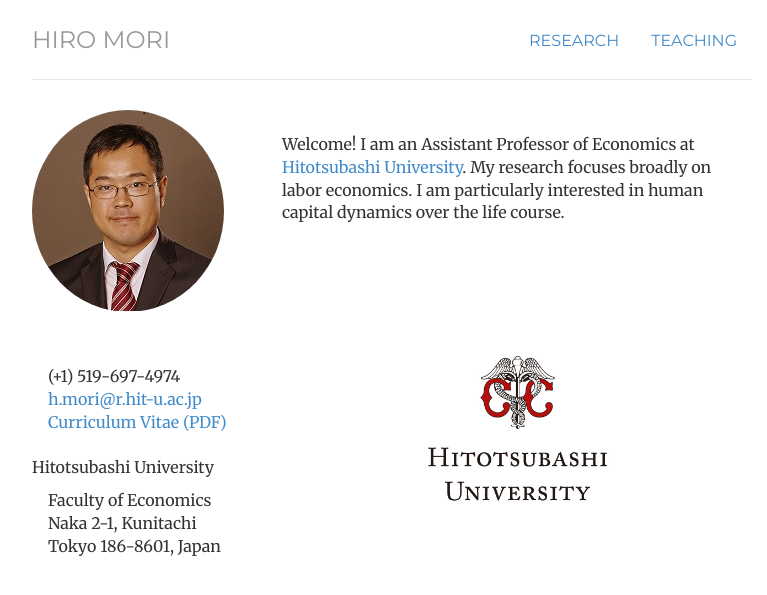
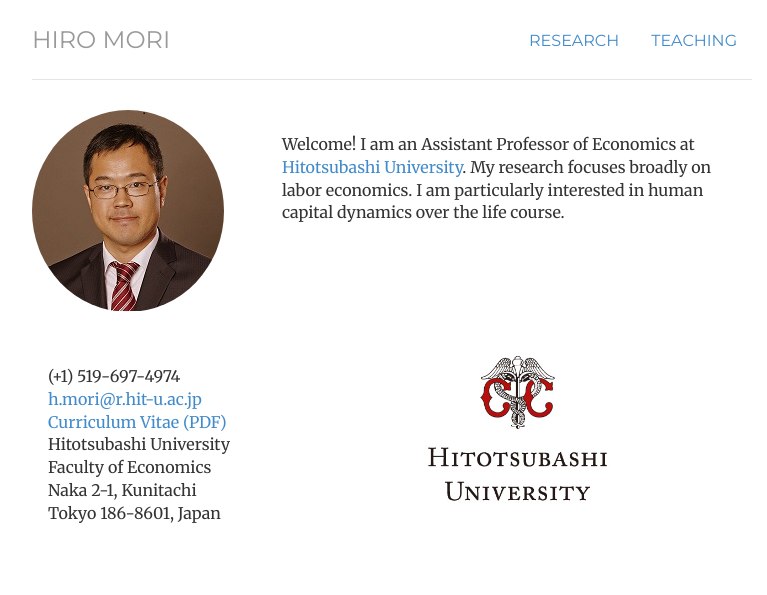
Before and after one commit to morihiroaki/morihiroaki.github.io, a Jekyll site: the page built from index.html, in a window 1280 px wide. Shown: the top 595 px of the page, without its empty margins (248-1015 px from the left). Built offline with Jekyll 4.4.1, drawn with Linux system fonts in a browser that asks for light colours.

Commit message:
Update index.html

```diff
--- a/index.html
+++ b/index.html
@@ -29,7 +29,7 @@
                     <div class="contact-item">
                       <div class="icon pull-left text-left"><span class="fa fa-map-marker fa-fw text-danger"></span></div>
                       <div class="description pull-left">
-                      <span style="margin-right: 1em;"></span> <p>Hitotsubashi University</p>
+                      <span style="margin-right: 1em;"></span> Hitotsubashi University<br>
                       <span style="margin-right: 1em;"></span> Faculty of Economics<br>
                       <span style="margin-right: 1em;"></span> Naka 2-1, Kunitachi<br>
                       <span style="margin-right: 1em;"></span> Tokyo 186-8601, Japan
```
